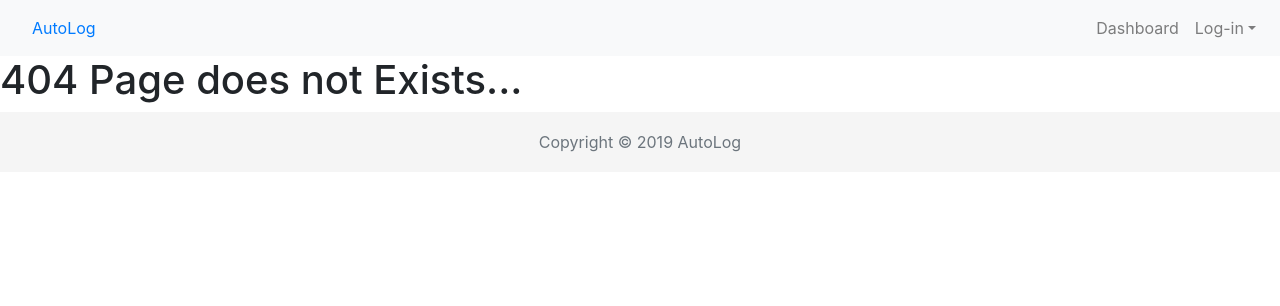
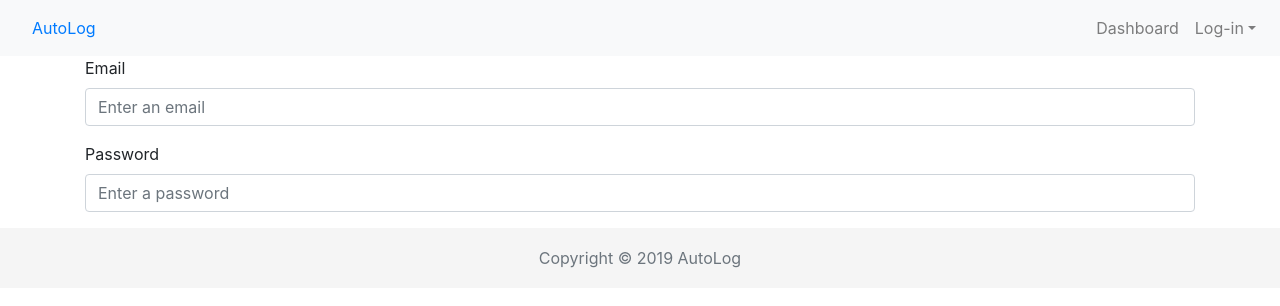
Before and after one commit to 3daddict/auto-service-log, a React (Create React App) app in the folder client/: page /signup in a window 1280 px wide. Before the commit this address had no page. Shown: the top 306 px of the page. Built offline with nearby package versions, Linux system fonts and the light colour scheme.

Commit message:
redux setup with auth reducer and signup form

```diff
--- a/client/package.json
+++ b/client/package.json
@@ -12,9 +12,13 @@
     "prop-types": "^15.6.2",
     "react": "^16.7.0",
     "react-dom": "^16.7.0",
+    "react-redux": "^6.0.0",
     "react-router-dom": "^4.3.1",
     "react-scripts": "2.1.3",
     "reactstrap": "^7.0.2",
+    "redux": "^4.0.1",
+    "redux-form": "^8.1.0",
+    "redux-thunk": "^2.3.0",
     "sass-loader": "^7.1.0"
   },
   "scripts": {
--- a/client/src/App.js
+++ b/client/src/App.js
@@ -6,23 +6,30 @@ import { faCogs } from '@fortawesome/free-solid-svg-icons';
 
 import React, { Component } from "react";
 import { BrowserRouter, Route, Switch } from "react-router-dom";
+import { Provider } from 'react-redux';
+import { createStore } from 'redux';
+
+import reducers from './reducers';
 import Header from "./components/Header";
 import Footer from "./components/Footer";
 import Home from "./pages/Home";
 import Dashboard from "./pages/Dashboard";
 import Error from './components/Error';
 import VehicleDetails from "./pages/VehicleDetails";
+import SignUp from './components/authentication/SignUp';
 
 library.add(faCogs);
 
 class App extends Component {
   render() {
     return (
+      <Provider store={createStore(reducers, {})}>
         <BrowserRouter>
           <div>
             <Header />
             <Switch>
               <Route exact path="/" component={Home} />
+              <Route path="/signup" render={()=> <SignUp />} />
               <Route path="/dashboard" component={Dashboard} />
               <Route path="/vehicle-details" component={VehicleDetails} />
               <Route component={Error} />
@@ -30,6 +37,7 @@ class App extends Component {
             <Footer />
           </div>
         </BrowserRouter>
+      </Provider>
     );
   }
 }
--- a/client/src/components/Header.js
+++ b/client/src/components/Header.js
@@ -45,7 +45,7 @@ export default class Example extends React.Component {
                   </DropdownItem>
 							<DropdownItem divider />
 							<DropdownItem>
-								Sign-up
+              <NavLink className="nav-link" to="/signup">Sign-up</NavLink>
                   </DropdownItem>
 						</DropdownMenu>
 					</UncontrolledDropdown>
--- /dev/null
+++ b/client/src/components/authentication/SignUp.js
@@ -0,0 +1,39 @@
+import React, { Component } from 'react';
+import { reduxForm, Field } from 'redux-form';
+import { Container, Form, FormGroup, Label, Input } from 'reactstrap';
+
+class SignUp extends Component {
+
+  render() {
+    return (
+      <Container>
+      <Form>
+        <FormGroup>
+          <Label for="signUpEmail">Email</Label>
+          <Field
+            name="email"
+            type="text"
+            component={Input}
+            id="signUpEmail"
+            placeholder="Enter an email"
+            autoComplete="off"
+          />
+        </FormGroup>
+        <FormGroup>
+          <Label for="signUpPassword">Password</Label>
+          <Field
+            name="password"
+            type="password"
+            component={Input}
+            id="signUpPassword"
+            placeholder="Enter a password"
+            autoComplete="off"
+          />
+        </FormGroup>
+    </Form>
+      </Container>
+    )
+  }
+}
+
+export default reduxForm({ form: 'signup' })(SignUp);
--- /dev/null
+++ b/client/src/reducers/auth.js
@@ -0,0 +1,8 @@
+const INITIAL_STATE = {
+    authenticated: '',
+    errorMessage: ''
+}
+
+export default function(state = INITIAL_STATE, action){
+    return state;
+};
--- /dev/null
+++ b/client/src/reducers/index.js
@@ -0,0 +1,8 @@
+import { combineReducers } from 'redux';
+import { reducer as formReducer } from 'redux-form';
+import auth from './auth';
+
+export default combineReducers({
+    auth: auth,
+    form: formReducer
+});
```
Also changed, not shown: 1 other file (tests, documents, lock files or other folders). Lines whose indentation alone changed are shown as unchanged.
